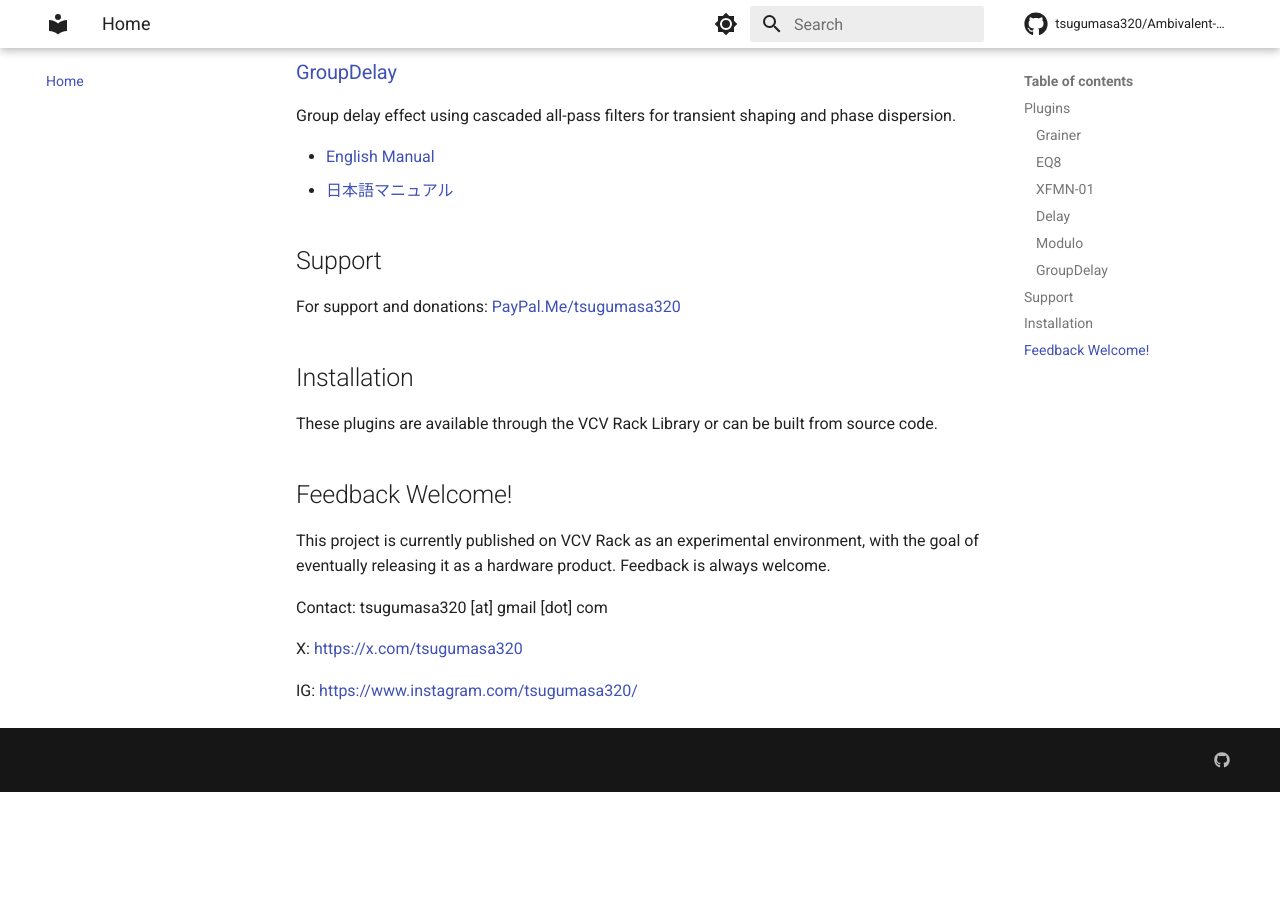
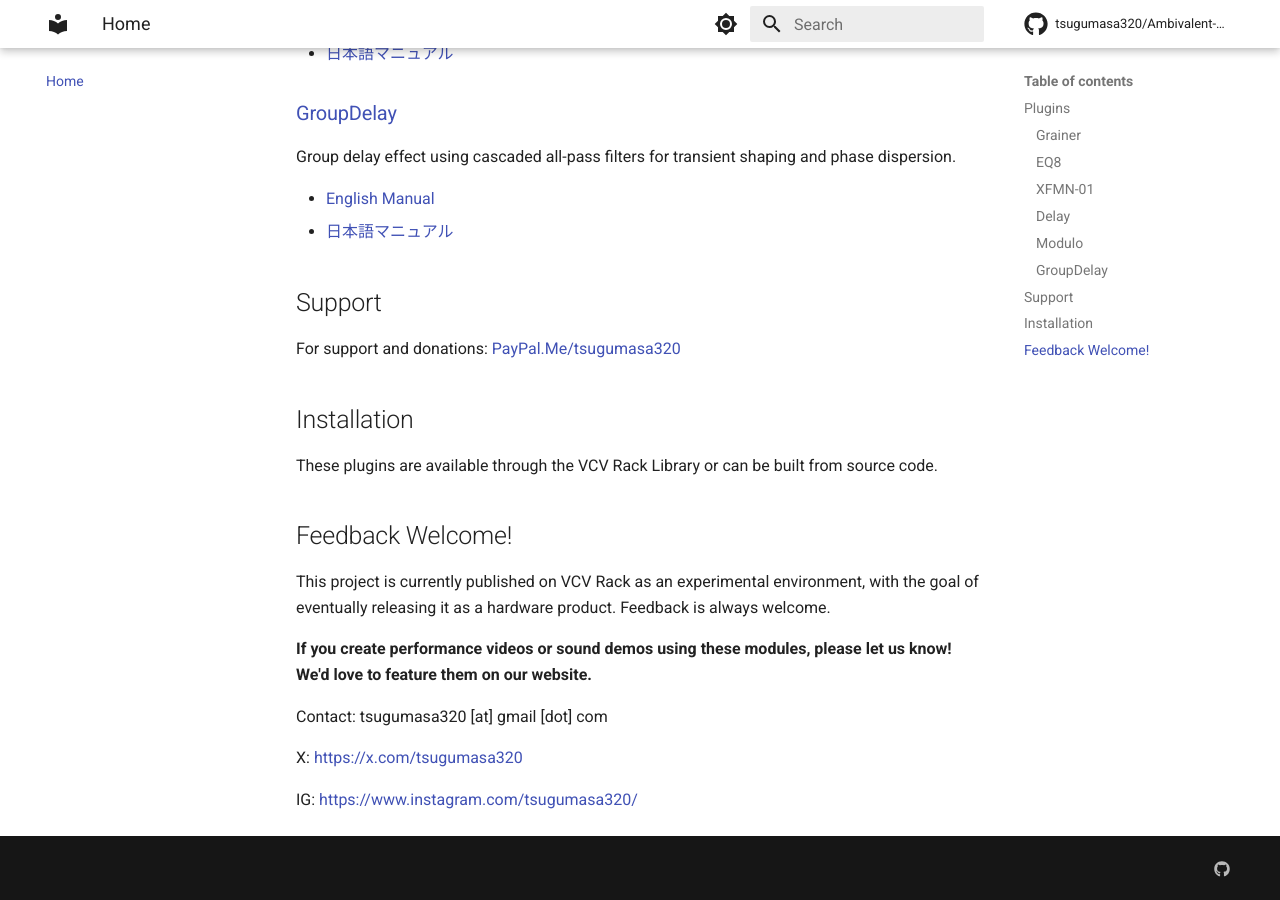
Before and after one commit to tsugumasa320/Ambivalent-Instruments-Manual, an MkDocs documentation site: the page built from docs/index.md, in a window 1280 px wide and 900 px high, scrolled down 1208 px. Built offline with MkDocs 1.6.1 and Material for MkDocs 9.7.7, drawn with Linux system fonts in a browser that asks for light colours; comment, search, counter and statistics services are not loaded; before the commit the page ends 2000 px from its top, so only the background shows below that; some of the changed text lies outside the part shown.

Commit message:
Add AI-generated notice and video submission request
- Add notice about AI-generated manuals
- Request users to share performance videos for website feature

```diff
--- a/docs/index.md
+++ b/docs/index.md
@@ -52,6 +54,8 @@
 
 This project is currently published on VCV Rack as an experimental environment, with the goal of eventually releasing it as a hardware product. Feedback is always welcome.
 
+**If you create performance videos or sound demos using these modules, please let us know! We'd love to feature them on our website.**
+
 Contact: tsugumasa320 [at] gmail [dot] com
 
 X: https://x.com/tsugumasa320
```
Also changed, not shown: other parts of docs/index.md (+2 -0 lines).
